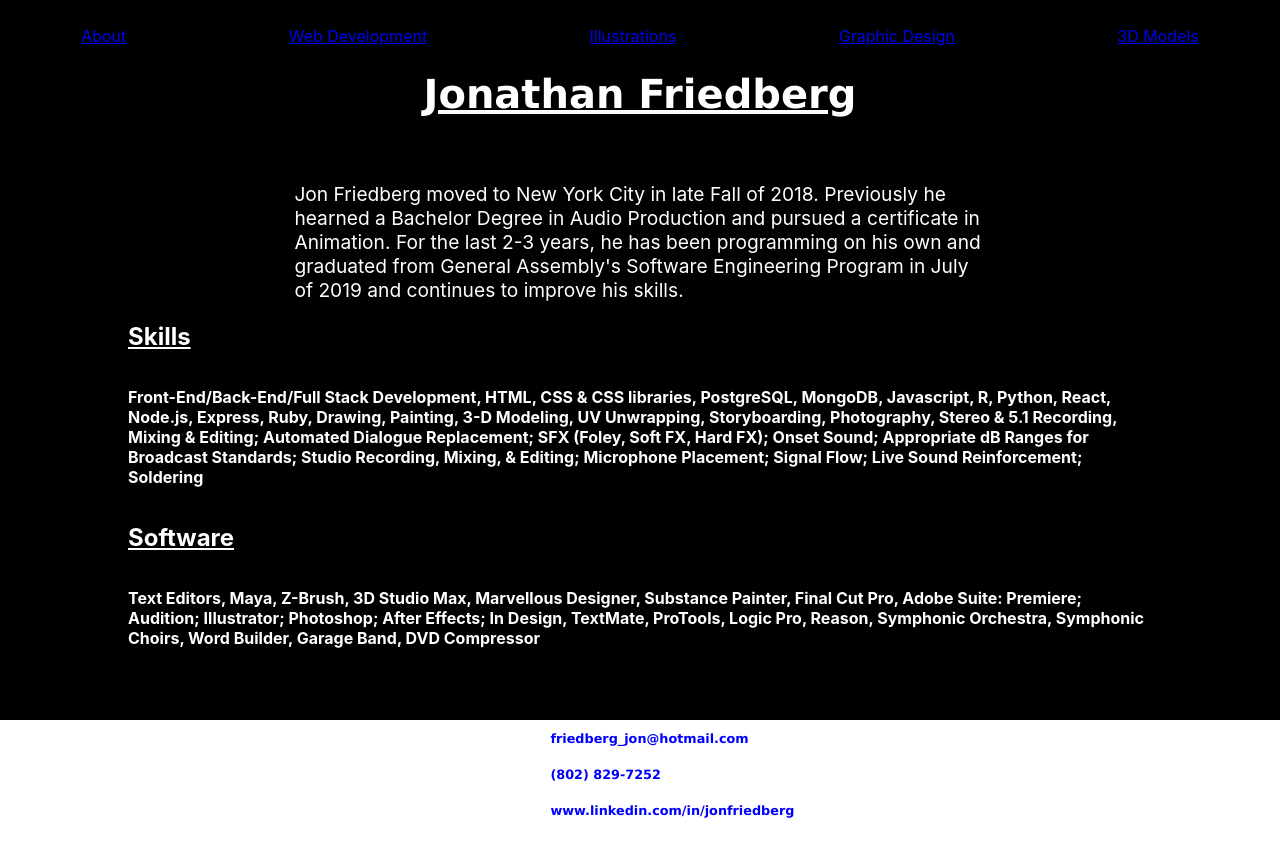
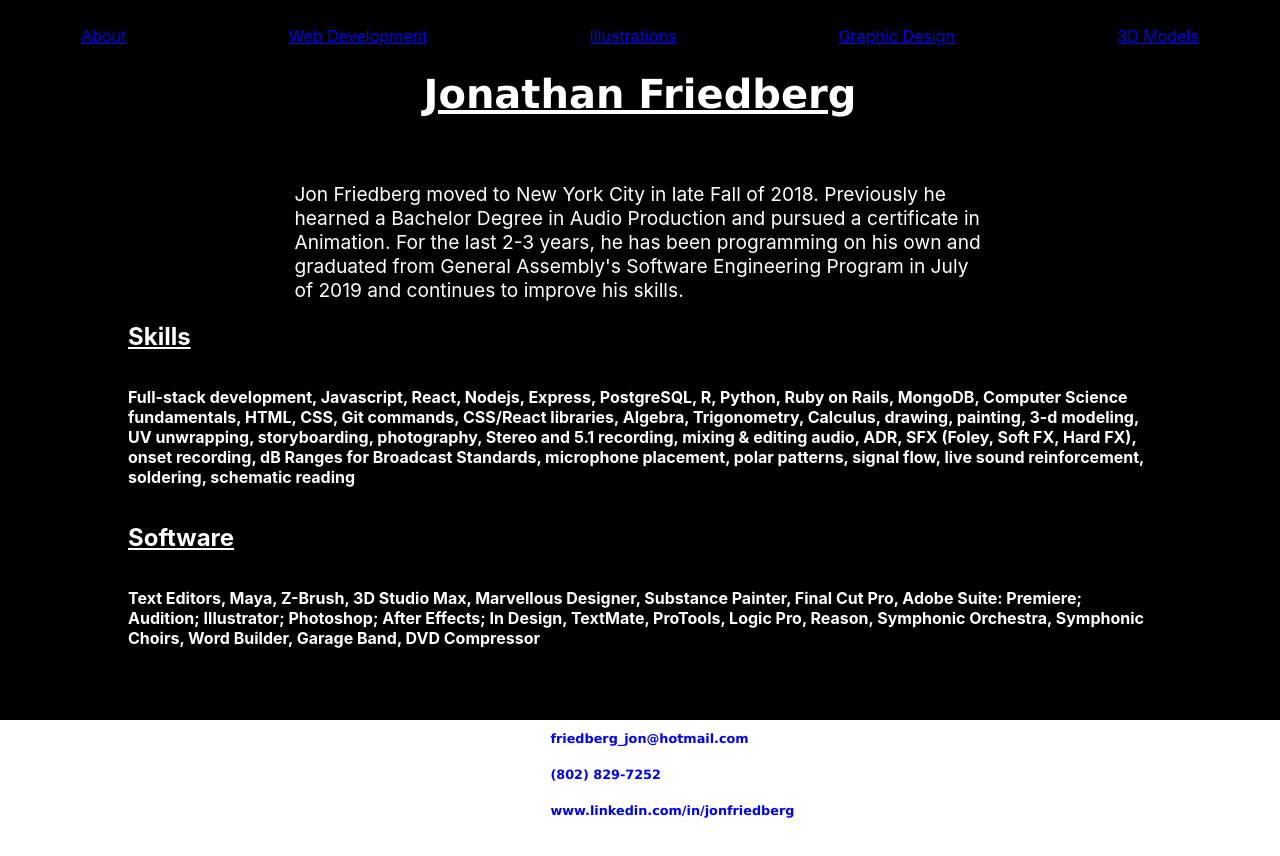
Before and after one commit to jonfriedberg123/home, a React (Create React App) app: page / in a window 1280 px wide. Shown: the top 856 px of the page. Built offline with nearby package versions, Linux system fonts and the light colour scheme.

Commit message:
skills update

```diff
--- a/src/Components/about.js
+++ b/src/Components/about.js
@@ -11,7 +11,7 @@ function about() {
      </div>
      <div className="SkillsAndSoftware">
        <h2 className= "SkillsTitle">Skills</h2>
-     <p className="SkillsParagraphText">Front-End/Back-End/Full Stack Development, HTML, CSS & CSS libraries, PostgreSQL, MongoDB, Javascript, R, Python, React, Node.js, Express, Ruby, Drawing, Painting, 3-D Modeling, UV Unwrapping, Storyboarding, Photography, Stereo & 5.1 Recording, Mixing & Editing; Automated Dialogue Replacement; SFX (Foley, Soft FX, Hard FX); Onset Sound; Appropriate dB Ranges for Broadcast Standards; Studio Recording, Mixing, & Editing; Microphone Placement; Signal Flow; Live Sound Reinforcement; Soldering
+     <p className="SkillsParagraphText">Full-stack development, Javascript, React, Nodejs, Express, PostgreSQL, R, Python, Ruby on Rails, MongoDB, Computer Science fundamentals, HTML, CSS, Git commands, CSS/React libraries, Algebra, Trigonometry, Calculus, drawing, painting, 3-d modeling, UV unwrapping, storyboarding, photography, Stereo and 5.1 recording, mixing & editing audio, ADR, SFX (Foley, Soft FX, Hard FX), onset recording, dB Ranges for Broadcast Standards, microphone placement, polar patterns, signal flow, live sound reinforcement, soldering, schematic reading
     </p>
 
       <h2 className= "SoftwareTitle">Software</h2>
```
